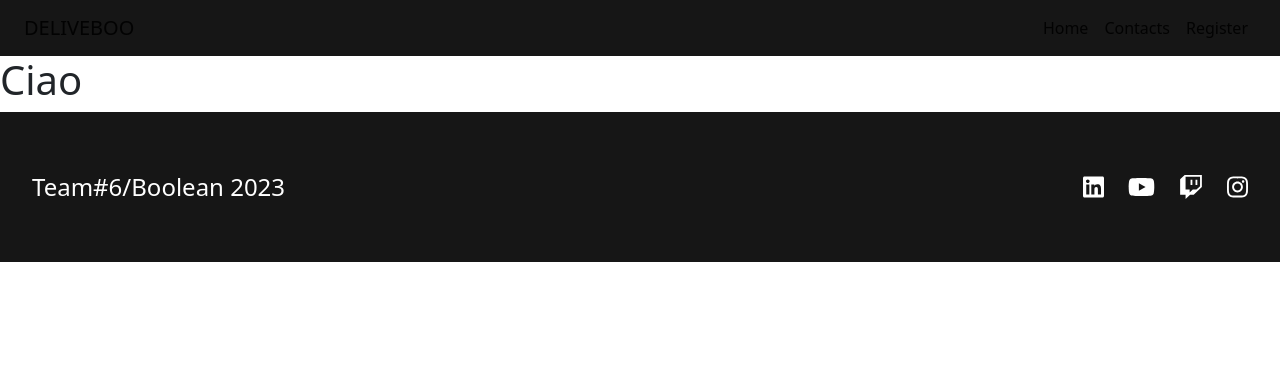
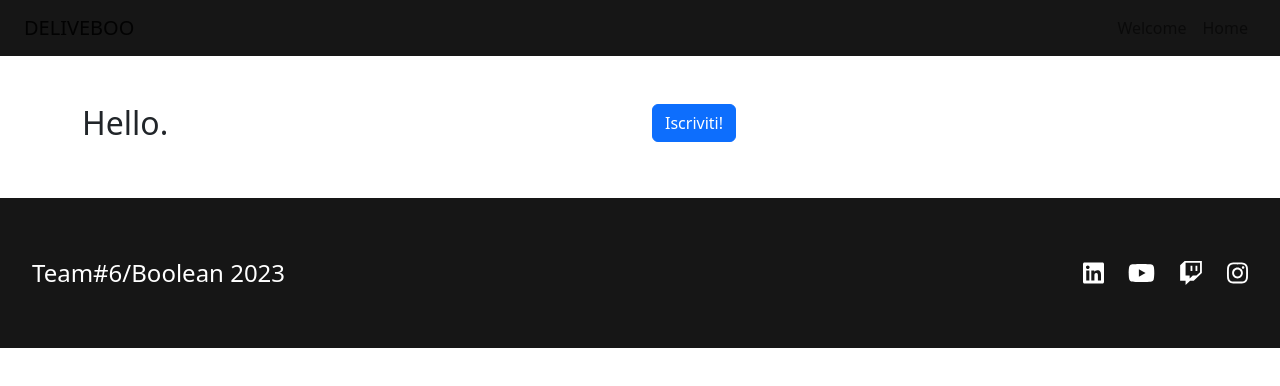
Before and after one commit to alessiaBer/t6_deliveboo_fe, a Vue app: page / in a window 1280 px wide. Shown: the top 386 px of the page. Built offline with nearby package versions, Linux system fonts and the light colour scheme.

Commit message:
Add router.js and offcanvas

```diff
--- a/src/App.vue
+++ b/src/App.vue
@@ -12,7 +12,11 @@ export default {
 <template>
   <AppHeader/>
   <div>
-    <h1>Ciao</h1>
+    <router-view v-slot="{Component}">
+      <Transition name="fade" mode="out-in">
+        <Component :is="Component" />
+      </Transition>
+    </router-view>
   </div>
   <AppFooter/>
 </template>
--- a/src/components/AppHeader.vue
+++ b/src/components/AppHeader.vue
@@ -1,6 +1,8 @@
 <script>
+
 export default {
   name: "AppHeader",
+
 };
 </script>
 
@@ -24,15 +26,14 @@ export default {
       <div class="collapse navbar-collapse" id="navbarSupportedContent">
         <ul class="navbar-nav ms-auto mb-2 mb-lg-0">
           <li class="nav-item">
-            <a class="nav-link active" aria-current="page" href="#">Home</a>
+            <router-link class="nav-link links" :to="{ name: 'welcome' }"
+              >Welcome</router-link
+            >
           </li>
           <li class="nav-item">
-            <a class="nav-link active" aria-current="page" href="#">
-              Contacts
-            </a>
-          </li>
-          <li class="nav-item">
-            <a class="nav-link active" aria-current="page" href="#"> Register </a>
+            <router-link class="nav-link links" :to="{ name: 'home' }"
+              >Home</router-link
+            >
           </li>
         </ul>
       </div>
@@ -41,8 +42,7 @@ export default {
 </template>
 
 <style lang="scss" scoped>
-
-header{
+header {
   background-color: #161616;
   color: white;
 }
--- /dev/null
+++ b/src/components/OffCanvas.vue
@@ -0,0 +1,62 @@
+<script>
+
+export default {
+  name: "OffCanvas",
+
+};
+</script>
+
+<template>
+  <a
+    class="btn btn-primary"
+    data-bs-toggle="offcanvas"
+    href="#offcanvasExample"
+    role="button"
+    aria-controls="offcanvasExample"
+  >
+    Iscriviti!
+  </a>
+  <div
+    class="offcanvas offcanvas-start"
+    tabindex="-1"
+    id="offcanvasExample"
+    aria-labelledby="offcanvasExampleLabel"
+  >
+    <div class="offcanvas-header">
+      <h5 class="offcanvas-title" id="offcanvasExampleLabel">Offcanvas</h5>
+      <button
+        type="button"
+        class="btn-close"
+        data-bs-dismiss="offcanvas"
+        aria-label="Close"
+      ></button>
+    </div>
+    <div class="offcanvas-body">
+      <div>
+        Some text as placeholder. In real life you can have the elements you
+        have chosen. Like, text, images, lists, etc.
+      </div>
+      <div class="dropdown mt-3">
+        <button
+          class="btn btn-secondary dropdown-toggle"
+          type="button"
+          data-bs-toggle="dropdown"
+        >
+          Dropdown button
+        </button>
+        <ul class="dropdown-menu">
+          <li><a class="dropdown-item" href="#">Action</a></li>
+          <li><a class="dropdown-item" href="#">Another action</a></li>
+          <li><a class="dropdown-item" href="#">Something else here</a></li>
+        </ul>
+      </div>
+    </div>
+  </div>
+</template>
+
+<style lang="scss" scoped>
+header {
+  background-color: #161616;
+  color: white;
+}
+</style>
--- a/src/router.js
+++ b/src/router.js
@@ -1,18 +1,21 @@
 import { createRouter, createWebHistory } from "vue-router";
-
-// IMPORTO I COMPONENTI
-/* import AppHome from './pages/AppHome.vue'; */
+import WelcomeView from "./views/WelcomeView.vue";
+import HomeView from "./views/HomeView.vue";
 
 const router = createRouter({
-    history: createWebHistory(),
-    routes: [
-        //specifichiamo le rotte
-        /* {
-            path: '/',
-            name: 'home',
-            component: AppHome
-        }, */
-    ]
+  history: createWebHistory(),
+  routes: [
+    {
+      path: "/",
+      name: "welcome",
+      component: WelcomeView,
+    },
+    {
+        path: "/home",
+        name: "home",
+        component: HomeView,
+      },
+  ],
 });
 
 export { router };
--- /dev/null
+++ b/src/views/HomeView.vue
@@ -0,0 +1,13 @@
+<script>
+export default {
+  name: "HomeView",
+};
+</script>
+
+<template>
+  <section class="aboutme">
+    <div class="container my-5">
+      <h2>Home</h2>
+    </div>
+  </section>
+</template>
--- /dev/null
+++ b/src/views/WelcomeView.vue
@@ -0,0 +1,27 @@
+<script>
+import OffCanvas from '../components/OffCanvas.vue';
+
+export default {
+  name: "WelcomeView",
+
+  components:{
+    OffCanvas,
+  },
+};
+</script>
+
+<template>
+  <section>
+    <div class="container my-5">
+      <div class="row">
+        <div class="col">
+          <h2>Hello.</h2>
+        </div>
+        <div class="col">
+          <OffCanvas/>
+        </div>
+      </div>
+
+    </div>
+  </section>
+</template>
```
Also changed, not shown: src/views/Home.vue (deleted).
